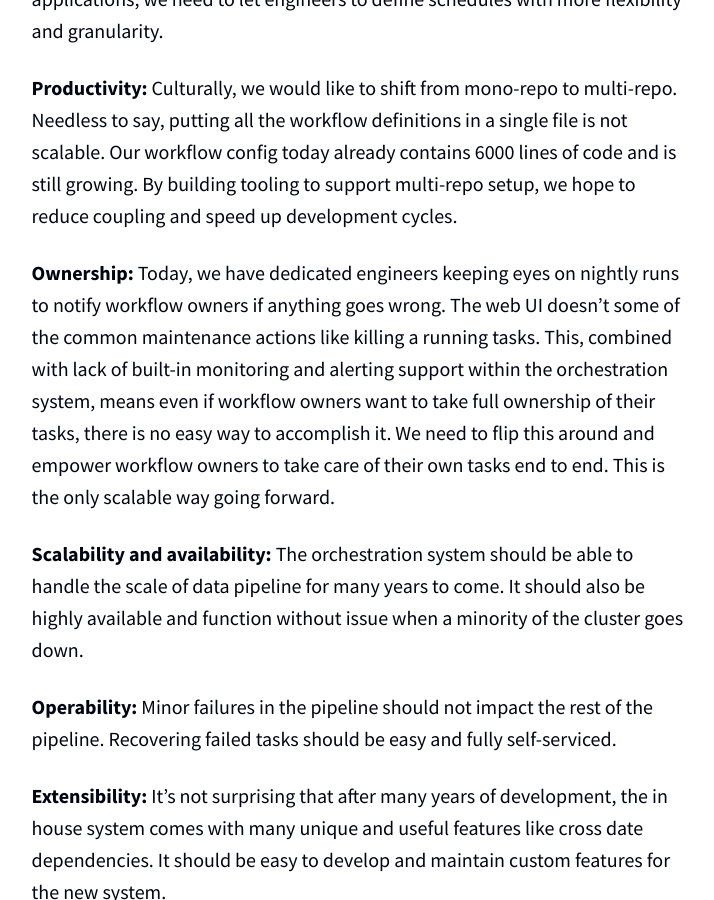
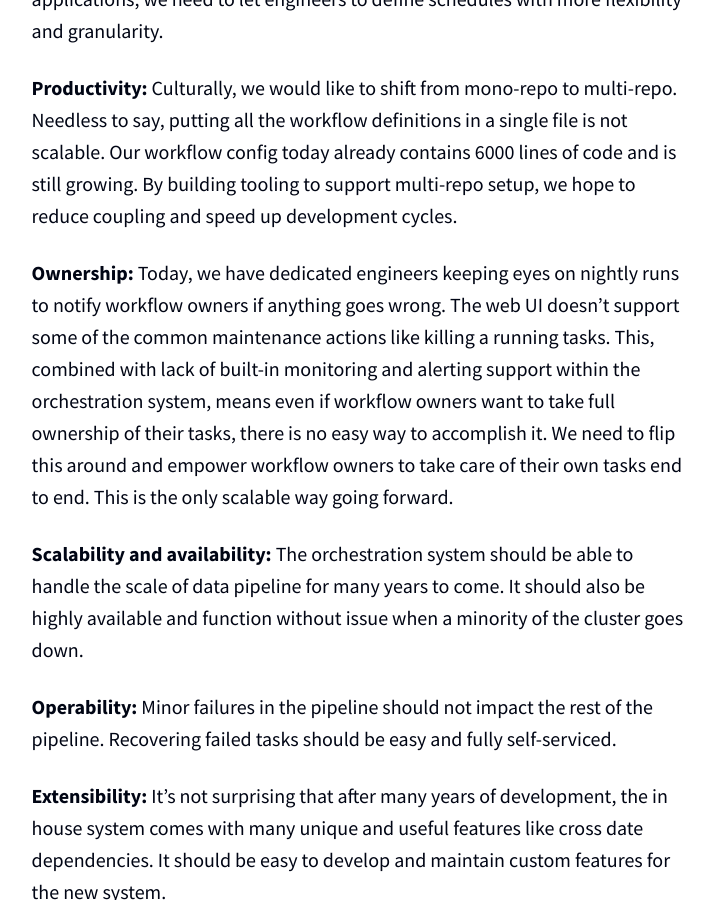
Before and after one commit to scribd/scribd.github.io, a Jekyll site: the page built from _posts/2020-02-19-modernizing-an-old-data-pipeline.md, in a window 1280 px wide and 900 px high, scrolled down 1946 px. Shown: the whole window, without its empty margins (342-1056 px from the left). Built offline with Jekyll 4.4.1, drawn with Linux system fonts in a browser that asks for light colours; some of the changed lines change nothing that is shown; some of the changed text lies outside the part shown.

Commit message:
Another round of tidiness after @houqp weighed in on the PR

```diff
--- a/_posts/2020-02-19-modernizing-an-old-data-pipeline.md
+++ b/_posts/2020-02-19-modernizing-an-old-data-pipeline.md
@@ -12,8 +12,8 @@
 
 Our massive data pipeline has helped us process enormous amounts of information
 over the past decade, all to help us help our users discover, read, and learn.
-In this blog series, I will share how we're upgrading our data pipeline to
-give internal customers faster, and more reliable results.
+In this blog series, I will share how we're upgrading the pipeline to
+give internal customers faster and more reliable results.
 
 The data pipeline is currently managed using a home grown workflow
 orchestration system written in Ruby called "Datapipe." The first commit of our
@@ -61,7 +61,7 @@
 reduce coupling and speed up development cycles.
 
 **Ownership:** Today, we have dedicated engineers keeping eyes on nightly runs to
-notify workflow owners if anything goes wrong. The web UI doesn't some of the
+notify workflow owners if anything goes wrong. The web UI doesn't support some of the
 common maintenance actions like killing a running tasks. This, combined with
 lack of built-in monitoring and alerting support within the orchestration
 system, means even if workflow owners want to take full ownership of their
```
